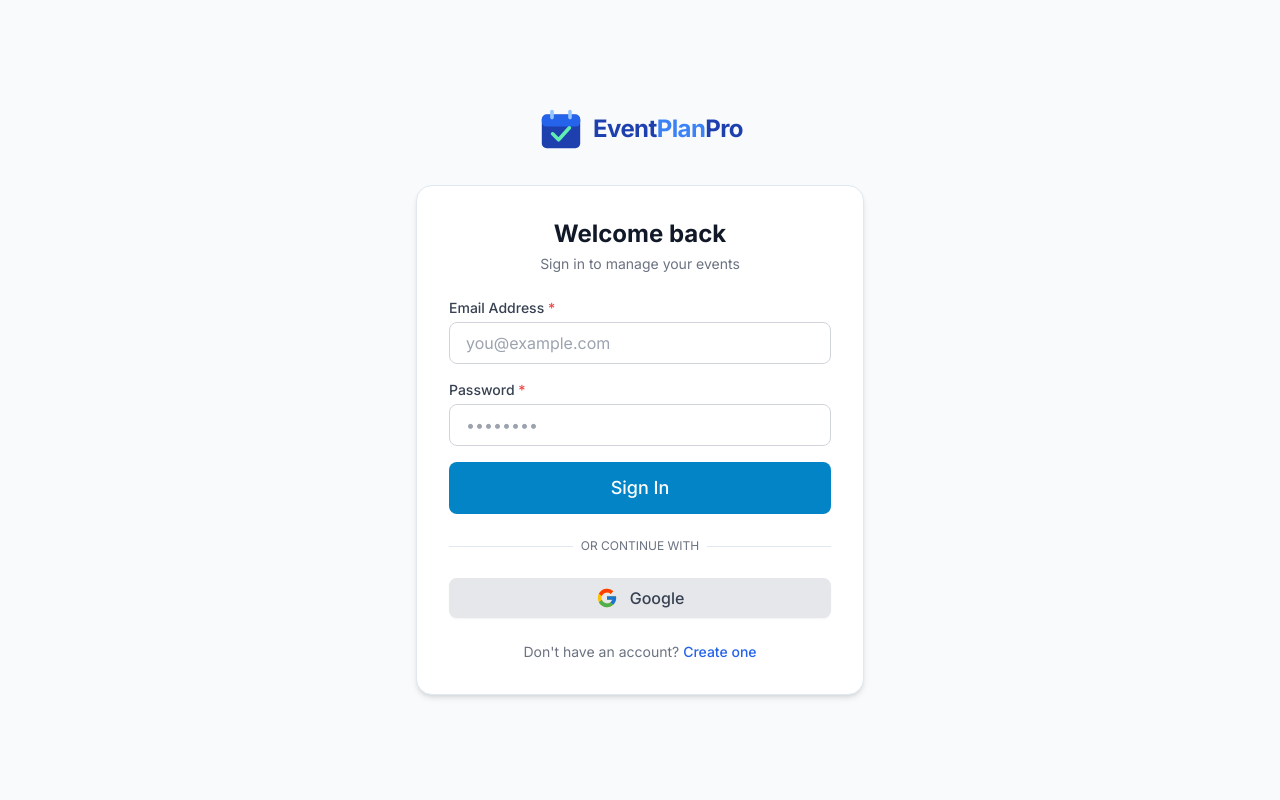
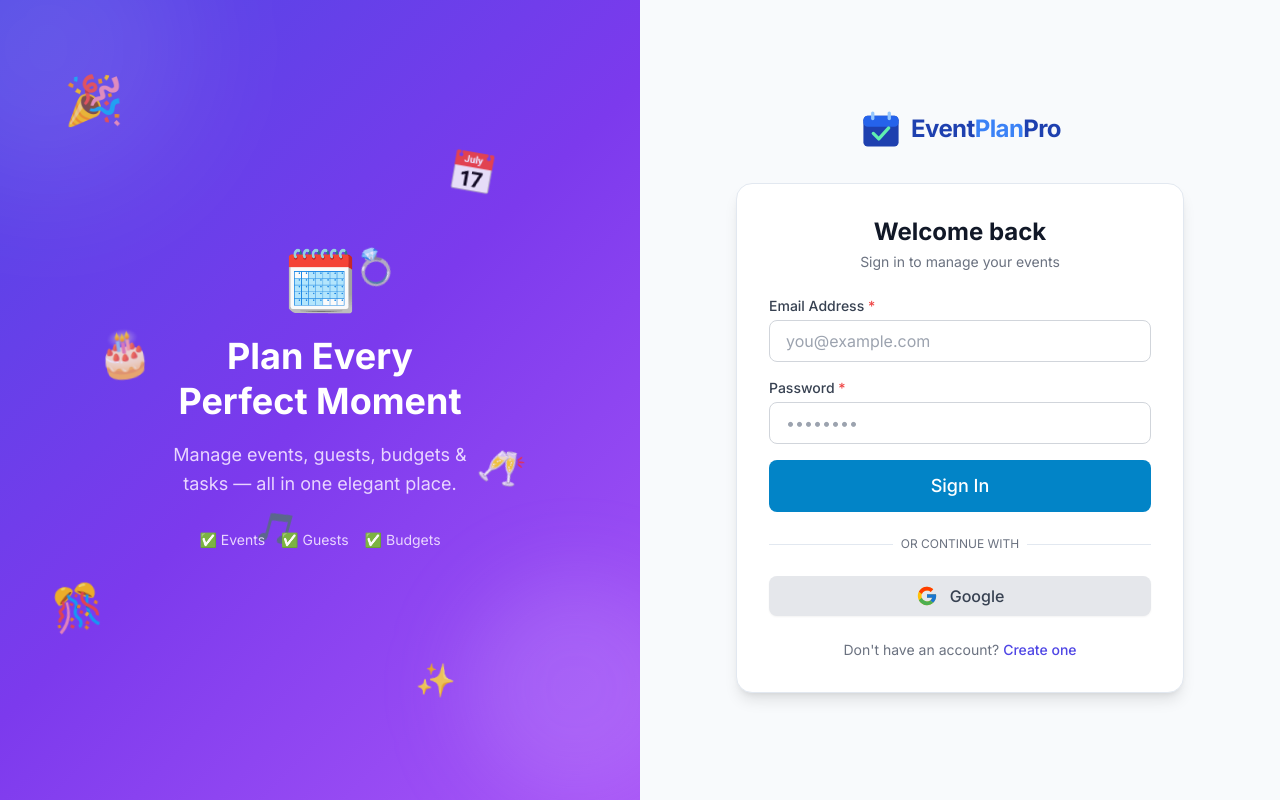
Before and after one commit to sumsingh11/EventPlanPro, a React (Vite) app: page /login in a window 1280 px wide. Built offline with nearby package versions, Linux system fonts and the light colour scheme; no server answers.

Commit message:
fixed auto-calculate tasks & budget and login page design

```diff
--- a/src/pages/EventDetail.jsx
+++ b/src/pages/EventDetail.jsx
@@ -142,8 +142,18 @@
     const currentStatus = event.status || 'active';
     const statusBadge = STATUS_LABELS[currentStatus] || STATUS_LABELS.active;
 
+    // Colour helpers — used for B+C tab theming
+    const accentColor = event.color || '#6366f1';
+    // 0D = 5% opacity in hex — subtle tint, text always readable
+    const tintBg = accentColor + '0D';
+
     return (
         <div>
+            {/* Subtle colour tint applied to the whole page content area */}
+            <div
+                className="min-h-screen rounded-xl transition-colors duration-300"
+                style={{ backgroundColor: tintBg }}
+            >
                 {/* Header */}
                 <div className="mb-6">
                     <Button
@@ -231,14 +241,20 @@
                     <div className="flex space-x-8 overflow-x-auto">
                         {tabs.map((tab) => {
                             const Icon = tab.icon;
+                            const isActive = activeTab === tab.id;
                             return (
                                 <button
                                     key={tab.id}
                                     onClick={() => setActiveTab(tab.id)}
-                                className={`flex items-center gap-2 py-4 px-2 border-b-2 font-medium text-sm transition-colors whitespace-nowrap ${activeTab === tab.id
-                                    ? 'border-primary-600 text-primary-600 dark:text-primary-400'
+                                    className={`flex items-center gap-2 py-4 px-2 border-b-2 font-medium text-sm transition-colors whitespace-nowrap ${isActive
+                                        ? 'border-transparent'  // border set via inline style below
                                         : 'border-transparent text-gray-500 hover:text-gray-700 dark:text-gray-400 dark:hover:text-gray-300'
                                         }`}
+                                    style={isActive ? {
+                                        borderBottomColor: accentColor,
+                                        borderBottomWidth: '2px',
+                                        color: accentColor,
+                                    } : {}}
                                 >
                                     <Icon size={18} />
                                     {tab.label}
@@ -502,6 +518,7 @@
                     </p>
                 </Modal>
             </div>
+        </div>
     );
 };
 
--- a/src/pages/Login.jsx
+++ b/src/pages/Login.jsx
@@ -72,17 +72,72 @@
         }
     };
 
+    /* ── Decorative floating shapes for the hero panel ───────────────── */
+    const shapes = [
+        { emoji: '🎉', top: '8%', left: '10%', size: '3rem', rotate: '-15deg', delay: '0s' },
+        { emoji: '📅', top: '18%', left: '70%', size: '2.4rem', rotate: '10deg', delay: '0.4s' },
+        { emoji: '🎂', top: '40%', left: '15%', size: '2.8rem', rotate: '-8deg', delay: '0.8s' },
+        { emoji: '🥂', top: '55%', left: '75%', size: '2.2rem', rotate: '20deg', delay: '0.2s' },
+        { emoji: '🎊', top: '72%', left: '8%', size: '2.6rem', rotate: '-12deg', delay: '1s' },
+        { emoji: '✨', top: '82%', left: '65%', size: '2rem', rotate: '5deg', delay: '0.6s' },
+        { emoji: '💍', top: '30%', left: '55%', size: '2.2rem', rotate: '-20deg', delay: '1.2s' },
+        { emoji: '🎵', top: '63%', left: '40%', size: '2rem', rotate: '15deg', delay: '0.9s' },
+    ];
+
     return (
-        <div className="min-h-screen flex items-center justify-center bg-slate-50 dark:bg-gray-950 px-4">
-            <div className="max-w-md w-full">
+        <div className="min-h-screen flex flex-col lg:flex-row">
 
-                {/* Logo */}
-                <div className="flex justify-center mb-8">
-                    <Logo size={48} textSize="text-2xl" />
+            {/* ── LEFT PANEL — Hero / Brand ─────────────────────────────── */}
+            <div
+                className="hidden lg:flex lg:w-1/2 relative overflow-hidden flex-col items-center justify-center px-12 py-16"
+                style={{ background: 'linear-gradient(135deg, #4f46e5 0%, #7c3aed 50%, #a855f7 100%)' }}
+            >
+                {/* Animated floating emojis */}
+                {shapes.map((s, i) => (
+                    <span
+                        key={i}
+                        className="absolute select-none"
+                        style={{
+                            top: s.top, left: s.left, fontSize: s.size,
+                            transform: `rotate(${s.rotate})`,
+                            animation: `float 6s ease-in-out infinite`,
+                            animationDelay: s.delay,
+                            opacity: 0.85,
+                        }}
+                    >
+                        {s.emoji}
+                    </span>
+                ))}
+
+                {/* Soft circle blobs */}
+                <div className="absolute -top-24 -left-24 w-72 h-72 bg-white/10 rounded-full blur-3xl pointer-events-none" />
+                <div className="absolute bottom-0 -right-12 w-56 h-56 bg-purple-300/20 rounded-full blur-2xl pointer-events-none" />
+
+                {/* Text */}
+                <div className="relative z-10 text-center text-white">
+                    <div className="text-6xl mb-6">🗓️</div>
+                    <h2 className="text-4xl font-extrabold leading-tight mb-4">Plan Every<br />Perfect Moment</h2>
+                    <p className="text-purple-200 text-lg max-w-xs mx-auto leading-relaxed">
+                        Manage events, guests, budgets & tasks — all in one elegant place.
+                    </p>
+                    <div className="mt-8 flex justify-center gap-4 text-sm text-purple-200">
+                        <span className="flex items-center gap-1">✅ Events</span>
+                        <span className="flex items-center gap-1">✅ Guests</span>
+                        <span className="flex items-center gap-1">✅ Budgets</span>
+                    </div>
+                </div>
             </div>
 
-                {/* Card */}
-                <div className="bg-white dark:bg-gray-800 rounded-2xl shadow-md border border-slate-200 dark:border-gray-700 p-8">
+            {/* ── RIGHT PANEL — Form ───────────────────────────────────── */}
+            <div className="flex-1 flex items-center justify-center bg-slate-50 dark:bg-gray-950 px-6 py-12">
+                <div className="w-full max-w-md">
+
+                    {/* Logo (visible on mobile; hidden on large where left panel shows) */}
+                    <div className="flex justify-center mb-8">
+                        <Logo size={44} textSize="text-2xl" />
+                    </div>
+
+                    <div className="bg-white dark:bg-gray-800 rounded-2xl shadow-lg border border-slate-200 dark:border-gray-700 p-8">
 
                         <div className="text-center mb-6">
                             <h1 className="text-2xl font-bold text-gray-900 dark:text-gray-100 mb-1">
@@ -104,7 +159,6 @@
                                 placeholder="you@example.com"
                                 required
                             />
-
                             <Input
                                 label="Password"
                                 type="password"
@@ -115,14 +169,7 @@
                                 placeholder="••••••••"
                                 required
                             />
-
-                        <Button
-                            type="submit"
-                            variant="primary"
-                            size="large"
-                            fullWidth
-                            disabled={loading}
-                        >
+                            <Button type="submit" variant="primary" size="large" fullWidth disabled={loading}>
                                 {loading ? 'Signing in...' : 'Sign In'}
                             </Button>
                         </form>
@@ -138,19 +185,13 @@
                                     </span>
                                 </div>
                             </div>
-
                             <div className="mt-6">
                                 <Button
-                                variant="secondary"
-                                fullWidth
-                                onClick={handleGoogleLogin}
-                                disabled={loading}
+                                    variant="secondary" fullWidth onClick={handleGoogleLogin} disabled={loading}
                                     className="flex items-center justify-center gap-3 border-slate-200 dark:border-gray-700 hover:bg-slate-50 dark:hover:bg-gray-700 shadow-sm"
                                 >
                                     <FcGoogle size={22} />
-                                <span className="text-gray-700 dark:text-gray-200 font-medium">
-                                    Google
-                                </span>
+                                    <span className="text-gray-700 dark:text-gray-200 font-medium">Google</span>
                                 </Button>
                             </div>
                         </div>
@@ -158,14 +199,22 @@
                         <div className="mt-6 text-center">
                             <p className="text-gray-500 dark:text-gray-400 text-sm">
                                 Don't have an account?{' '}
-                            <Link to="/register" className="text-blue-600 hover:text-blue-700 font-medium">
+                                <Link to="/register" className="text-indigo-600 hover:text-indigo-700 font-medium">
                                     Create one
                                 </Link>
                             </p>
                         </div>
-
                     </div>
                 </div>
+            </div>
+
+            {/* Float keyframe (injected inline so no CSS file change needed) */}
+            <style>{`
+                @keyframes float {
+                    0%, 100% { transform: translateY(0px) rotate(var(--r, 0deg)); }
+                    50% { transform: translateY(-14px) rotate(var(--r, 0deg)); }
+                }
+            `}</style>
         </div>
     );
 };
```
Also changed, not shown: src/components/budget/BudgetOverview.jsx (+12 -8 lines). Lines whose indentation alone changed are shown as unchanged.
